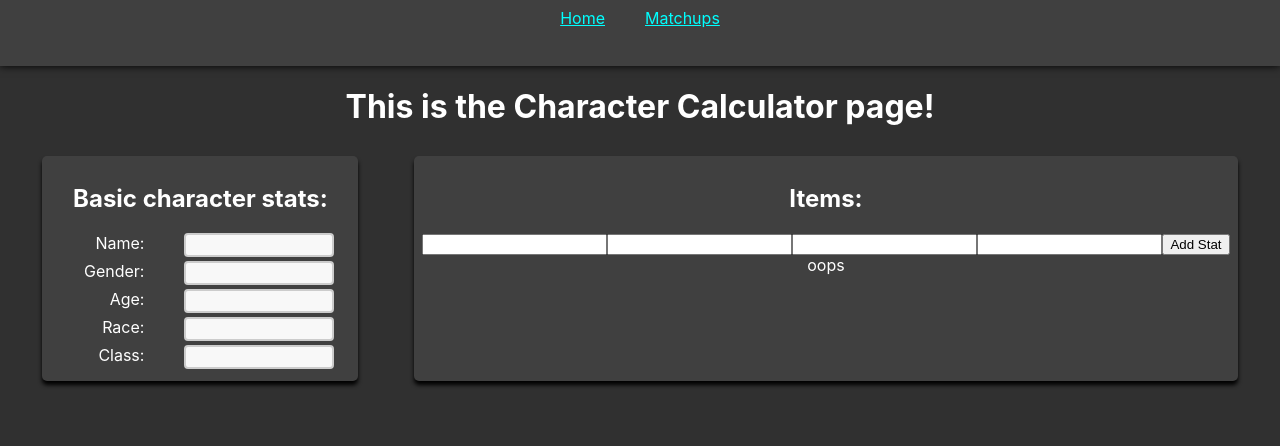
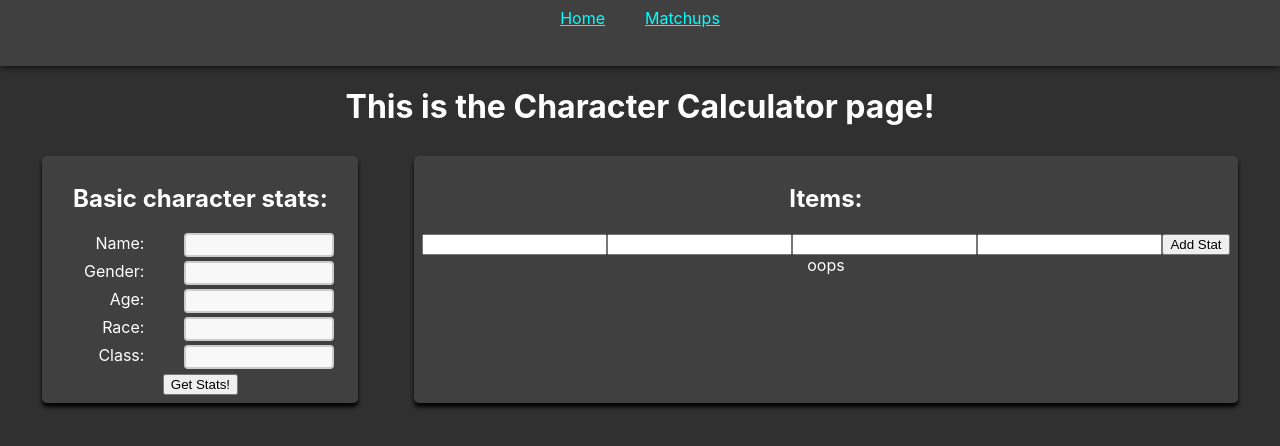
Before and after one commit to Dournbrood/imarel-character-creator, a React (Create React App) app in the folder Front-End/imarel-character-calculator/: page / in a window 1280 px wide. Shown: the top 446 px of the page. Built offline with nearby package versions, Linux system fonts and the light colour scheme; the HTML template or start-up script is replaced by a standard one.

Commit message:
dynamic stats finished

```diff
--- a/Front-End/imarel-character-calculator/src/components/CharacterCalculator.js
+++ b/Front-End/imarel-character-calculator/src/components/CharacterCalculator.js
@@ -4,6 +4,7 @@ import { GlobalContext } from "../contexts/GlobalContext";
 import StatContainer from "./StatContainer";
 import ItemInput from "./ItemInput";
 import ItemList from "./ItemList";
+import StatList from "./StatList";
 const CharacterCalculator = (props) => {
 
     const { globalState, setGlobalState } = React.useContext(GlobalContext);
@@ -34,6 +35,7 @@ const CharacterCalculator = (props) => {
                     <StatContainer statName="Age:" inputType="number" inputMin={1} />
                     <StatContainer statName="Race:" inputType="text" />
                     <StatContainer statName="Class:" inputType="text" />
+                    <StatList/>
                 </div>
                 <div className="statCard">
                     <h2>Items:</h2>
--- /dev/null
+++ b/Front-End/imarel-character-calculator/src/components/StatList.js
@@ -0,0 +1,58 @@
+import React, { useContext, useEffect, useState } from "react";
+import { GlobalContext } from "../contexts/GlobalContext";
+const StatList = (props) => {
+
+    const { globalState, setGlobalState } = React.useContext(GlobalContext);
+
+    const generateStatTotals = () => {
+        let statTotals = {}
+        Object.keys(globalState.items).forEach((itemName) => {
+            console.log(`Now evaluating item ${itemName} for stats...`)
+            Object.keys(globalState.items[itemName].stats).forEach((statName) => {
+                console.log(`Evaluating stat ${statName} in item ${itemName}...`)
+                if(statName in statTotals) {
+                    console.log(`Stat ${statName} already exists in totals list!`);
+                    if(Math.abs(parseInt(globalState.items[itemName].stats[statName].base)) > Math.abs(parseInt(statTotals[statName].base))) {
+                        statTotals[statName].base = parseInt(globalState.items[itemName].stats[statName].base)
+                    }
+                    statTotals[statName].bonus = parseInt(statTotals[statName].bonus) + parseInt(globalState.items[itemName].stats[statName].bonus);
+                }
+                else{
+                    statTotals[statName] = {}
+                    statTotals[statName].base = parseInt(globalState.items[itemName].stats[statName].base);
+                    statTotals[statName].bonus = parseInt(globalState.items[itemName].stats[statName].bonus);
+                }
+            })
+        })
+        let moo = statTotals;
+        console.log(moo);
+        Object.keys(statTotals).forEach((statName) => {
+            statTotals[statName] = parseInt(statTotals[statName].base) + parseInt(statTotals[statName].bonus);
+        })
+        setGlobalState((previous) => ({
+            ...previous,
+            totals: {...statTotals}
+        }))
+    }
+
+    // useEffect(() => {
+    //     generateStatTotals();
+    // }, [globalState])
+
+    return (
+        <>
+        <input type={"button"} value="Get Stats!" onClick={generateStatTotals}/>
+        <>
+        {
+        ((globalState && globalState.totals) ?
+        Object.keys(globalState.totals).map((statName) => (
+            <>{globalState.totals[statName]}% {statName}; </>
+        ))
+        : [])
+        }
+        </>
+        </>
+    );
+}
+
+export default StatList;
```
